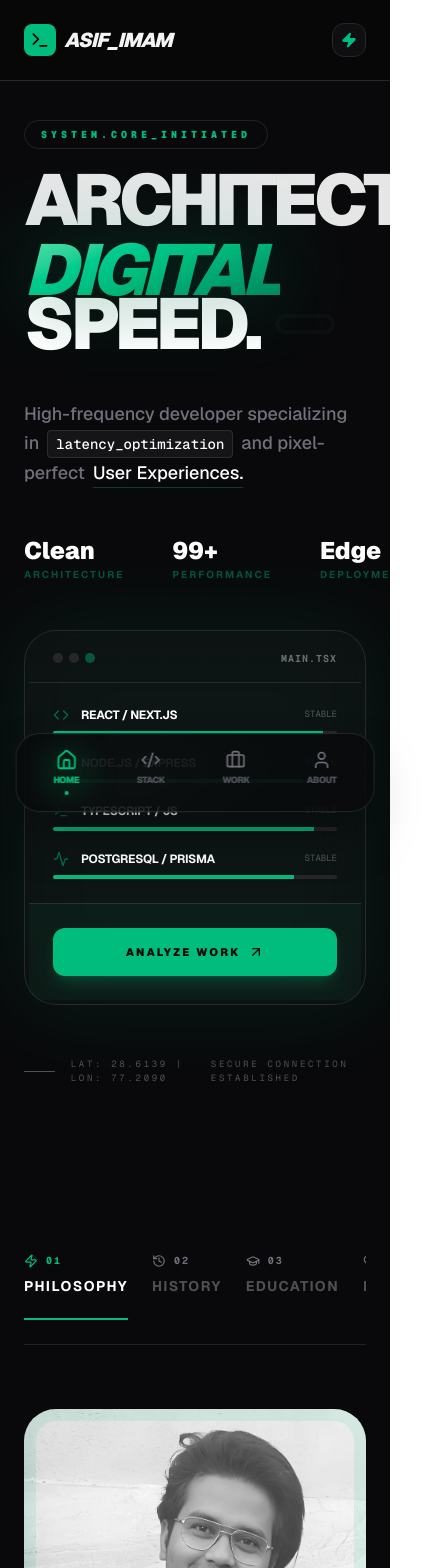
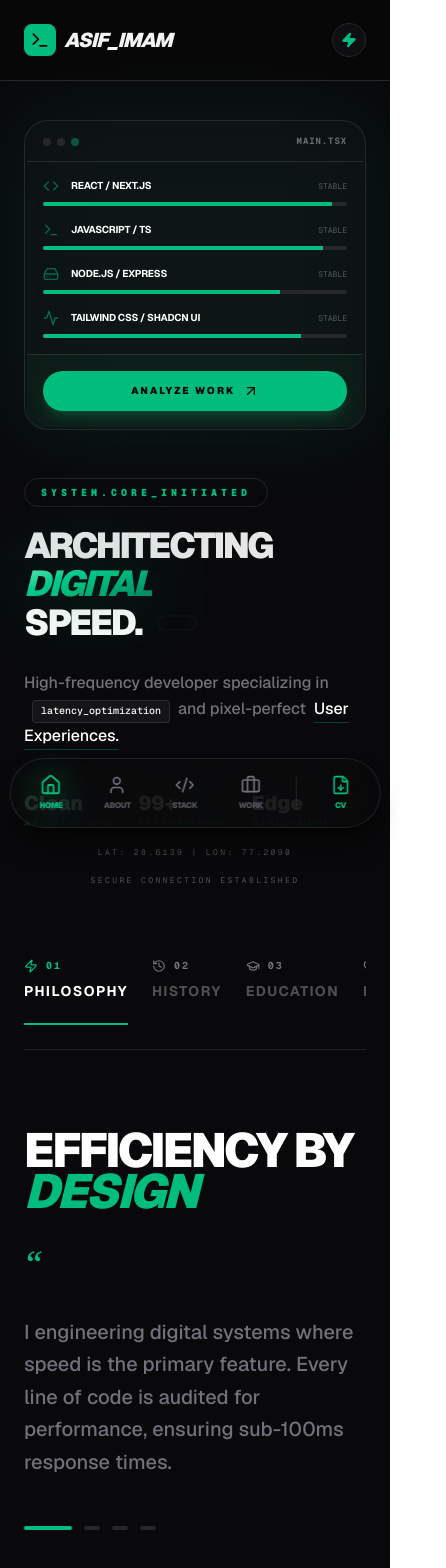
Before and after one commit to theasifimam/asifimam, a Next.js app: page / in a window 390 px wide. Shown: the top 1568 px of the page, 446 px wide, since content can reach past the window. Built offline with nearby package versions, Linux system fonts and the light colour scheme.

Commit message:
cv added minor fixes

```diff
--- a/src/app/components/About.jsx
+++ b/src/app/components/About.jsx
@@ -60,7 +60,7 @@ export default function EnhancedAboutSlider({ isDark = true }) {
   return (
     <section
       id="about"
-      className={`py-32 px-6 ${colors.bg} transition-colors duration-700`}
+      className={`py-12 px-6 ${colors.bg} transition-colors duration-700`}
     >
       <div className="max-w-7xl mx-auto">
         {/* NAVIGATION HEADER */}
@@ -118,22 +118,6 @@ export default function EnhancedAboutSlider({ isDark = true }) {
 
         {/* CONTENT GRID */}
         <div className="grid grid-cols-1 lg:grid-cols-12 gap-16 items-start">
-          {/* IMAGE DISK/FRAME */}
-          <div className="lg:col-span-4 relative group">
-            <div className="relative aspect-4/5 overflow-hidden rounded-4xl bg-zinc-800">
-              <img
-                src="/asifimam.jpg" // Replace with your image path
-                alt="Portrait"
-                className="object-cover w-full h-full grayscale hover:grayscale-0 transition-all duration-500"
-              />
-              <div className="absolute inset-0 border-12 rounded-4xl border-emerald-500/10 pointer-events-none" />
-            </div>
-            {/* Decorative Element */}
-            <div
-              className={`absolute -bottom-6 -right-6 w-32 h-32 rounded-4xl border-r-2 border-b-2 ${colors.border} -z-10`}
-            />
-          </div>
-
           {/* TEXT CONTENT */}
           <div className="lg:col-span-8 pt-4">
             <AnimatePresence mode="wait">
@@ -181,6 +165,31 @@ export default function EnhancedAboutSlider({ isDark = true }) {
               ))}
             </div>
           </div>
+
+          {/* IMAGE DISK/FRAME */}
+          <div className="lg:col-span-4 relative group">
+            <div className="relative aspect-4/5 overflow-hidden rounded-4xl bg-zinc-800">
+              <img
+                src="/asifimam.jpg" // Replace with your image path
+                alt="Portrait"
+                className="object-cover w-full h-full grayscale hover:grayscale-0 transition-all duration-500"
+              />
+              <div className="absolute inset-0 border-12 rounded-4xl border-emerald-500/10 pointer-events-none" />
+            </div>
+            {/* Decorative Element */}
+            <div
+              className={`absolute -bottom-6 -right-6 w-32 h-32 rounded-4xl border-r-2 border-b-2 ${colors.border} -z-10`}
+            />
+
+            {/* show name on image */}
+            <div className="absolute bottom-2 left-20 w-full pointer-events-none">
+              <span
+                className={`text-2xl md:text-4xl text-white font-extrabold uppercase tracking-widest`}
+              >
+                <span className={colors.accent}>Asif</span> Imam
+              </span>
+            </div>
+          </div>
         </div>
       </div>
     </section>
--- a/src/app/components/Contact.jsx
+++ b/src/app/components/Contact.jsx
@@ -1,4 +1,4 @@
-import { Mail, Phone } from "lucide-react";
+import { Mail, MessageCircle, Phone } from "lucide-react";
 
 export default function Contact({ isDark, theme }) {
   return (
@@ -17,7 +17,7 @@ export default function Contact({ isDark, theme }) {
       <div className="flex flex-wrap justify-center gap-6">
         <a
           href="mailto:asifimam999@gmail.com"
-          className={`${theme.accentBg} text-black px-12 py-5 font-black rounded-full flex items-center gap-3 hover:scale-105 transition-all shadow-lg`}
+          className={`${theme.accentBg} text-white px-12 py-5 font-black rounded-full flex items-center gap-3 hover:scale-105 transition-all shadow-lg`}
         >
           <Mail className="w-5 h-5" /> HIRE ME
         </a>
@@ -31,6 +31,16 @@ export default function Contact({ isDark, theme }) {
         >
           <Phone className="w-5 h-5" /> CALL
         </a>
+        <a
+          href="https://wa.me/919911471995"
+          className={`px-12 py-5 border-2 ${
+            isDark
+              ? "border-zinc-800 hover:bg-zinc-800"
+              : "border-zinc-200 hover:bg-zinc-100"
+          } font-black rounded-full flex items-center gap-3 transition-all`}
+        >
+          <MessageCircle className="w-5 h-5" /> WHATSAPP
+        </a>
       </div>
     </section>
   );
--- a/src/app/components/Header.jsx
+++ b/src/app/components/Header.jsx
@@ -1,20 +1,28 @@
 import React, { useState, useEffect } from "react";
-import { Terminal, Zap, Code2, Briefcase, User, Home } from "lucide-react";
+import {
+  Terminal,
+  Zap,
+  Code2,
+  Briefcase,
+  User,
+  Home,
+  FileDown,
+} from "lucide-react";
 
 export default function Header({ isDark, setIsDark, theme }) {
   const [activeSection, setActiveSection] = useState("home");
 
   const navLinks = [
     { name: "Home", href: "#home", id: "home", icon: Home },
+    { name: "About", href: "#about", id: "about", icon: User },
     { name: "Stack", href: "#skills", id: "skills", icon: Code2 },
     { name: "Work", href: "#projects", id: "projects", icon: Briefcase },
-    { name: "About", href: "#about", id: "about", icon: User },
   ];
 
   // Logic to detect which section is in view
   useEffect(() => {
     const handleScroll = () => {
-      const offset = 100; // Adjust this for sensitivity
+      const offset = 100;
       const scrollPos = window.scrollY + offset;
 
       navLinks.forEach((link) => {
@@ -33,7 +41,6 @@ export default function Header({ isDark, setIsDark, theme }) {
     return () => window.removeEventListener("scroll", handleScroll);
   }, []);
 
-  // Smooth scroll handler
   const handleScrollTo = (e, id) => {
     e.preventDefault();
     const element = document.getElementById(id);
@@ -42,6 +49,9 @@ export default function Header({ isDark, setIsDark, theme }) {
       setActiveSection(id);
     }
   };
+
+  // Replace this with your actual CV link (Google Drive, Cloudinary, or public folder)
+  const CV_URL = "/assets/asif-imam-cv.pdf";
 
   return (
     <>
@@ -74,9 +84,24 @@ export default function Header({ isDark, setIsDark, theme }) {
             ))}
           </div>
 
+          <div className="flex items-center gap-2">
+            {/* CV BUTTON - Desktop */}
+            <a
+              href={CV_URL}
+              target="_blank"
+              rel="noopener noreferrer"
+              className={`hidden sm:flex items-center gap-2 px-4 py-2 rounded-full text-[10px] font-black uppercase tracking-widest transition-all active:scale-95 border ${
+                isDark
+                  ? "bg-emerald-500/10 border-emerald-500/20 text-emerald-500 hover:bg-emerald-500 hover:text-black"
+                  : "bg-emerald-500 text-white hover:bg-emerald-600"
+              }`}
+            >
+              CV <FileDown className="w-3 h-3" />
+            </a>
+
             <button
               onClick={() => setIsDark(!isDark)}
-            className={`p-2 border rounded-xl transition-all active:scale-90 ${
+              className={`p-2 border rounded-full transition-all active:scale-90 ${
                 isDark
                   ? "border-zinc-800 bg-zinc-900/50"
                   : "border-zinc-200 bg-white/50"
@@ -89,13 +114,14 @@ export default function Header({ isDark, setIsDark, theme }) {
               />
             </button>
           </div>
+        </div>
       </nav>
 
       {/* MOBILE BOTTOM DOCK */}
-      <div className="fixed md:hidden bottom-8 left-1/2 -translate-x-1/2 w-[92%] max-w-[400px] z-50">
+      <div className="fixed md:hidden bottom-4 left-1/2 -translate-x-1/2 w-[95%] max-w-[440px] z-50">
         <div
           className={`
-          flex items-center justify-around p-2 rounded-3xl border backdrop-blur-2xl shadow-2xl
+          flex items-center justify-around p-2 rounded-full border backdrop-blur-2xl shadow-xl
           ${
             isDark
               ? "bg-zinc-950/80 border-white/10 shadow-black/50"
@@ -110,15 +136,13 @@ export default function Header({ isDark, setIsDark, theme }) {
                 key={link.name}
                 href={link.href}
                 onClick={(e) => handleScrollTo(e, link.id)}
-                className="relative flex flex-col items-center justify-center py-2 px-4 transition-all duration-300"
+                className="relative flex flex-col items-center justify-center py-2 px-3 transition-all duration-300"
               >
-                {/* Visual Glow behind active icon */}
                 {isActive && (
                   <div className="absolute inset-0 bg-emerald-500/10 blur-md rounded-full" />
                 )}
-
                 <link.icon
-                  className={`w-5 h-5 mb-1 z-10 transition-transform duration-300 ${
+                  className={`w-5 h-5 mb-1 z-10 ${
                     isActive
                       ? "text-emerald-500 scale-110"
                       : isDark
@@ -126,9 +150,8 @@ export default function Header({ isDark, setIsDark, theme }) {
                       : "text-zinc-400"
                   }`}
                 />
-
                 <span
-                  className={`text-[9px] font-black uppercase tracking-tighter z-10 transition-colors ${
+                  className={`text-[8px] font-black uppercase tracking-tighter z-10 ${
                     isActive
                       ? "text-emerald-500"
                       : isDark
@@ -138,18 +161,26 @@ export default function Header({ isDark, setIsDark, theme }) {
                 >
                   {link.name}
                 </span>
-
-                {/* Bottom Active Indicator Dot */}
-                <div
-                  className={`mt-1 w-1 h-1 rounded-full transition-all duration-300 ${
-                    isActive
-                      ? "bg-emerald-500 scale-100"
-                      : "bg-transparent scale-0"
-                  }`}
-                />
               </a>
             );
           })}
+
+          {/* CV OPTION - Mobile Dock */}
+          <div
+            className={`w-px h-8 mx-1 ${isDark ? "bg-white/10" : "bg-black/5"}`}
+          />
+
+          <a
+            href={CV_URL}
+            target="_blank"
+            rel="noopener noreferrer"
+            className="flex flex-col items-center justify-center py-2 px-3 text-emerald-500"
+          >
+            <FileDown className="w-5 h-5 mb-1" />
+            <span className="text-[8px] font-black uppercase tracking-tighter">
+              CV
+            </span>
+          </a>
         </div>
       </div>
     </>
--- a/src/app/components/HeroSection.jsx
+++ b/src/app/components/HeroSection.jsx
@@ -37,18 +37,17 @@ export default function SkillsHero({ isDark = true, theme }) {
   return (
     <section
       id="home"
-      className={`relative min-h-screen flex flex-col justify-center overflow-hidden transition-colors duration-700 py-[120px] ${colors.bg}`}
+      className={`relative min-h-screen flex flex-col justify-center overflow-hidden transition-colors duration-700 pt-30 pb-20 lg:py-[120px] ${colors.bg}`}
     >
       {/* BACKGROUND: Subtle Grid & Glow */}
       <div className="absolute inset-0 opacity-20 mask-[radial-gradient(ellipse_at_center,black,transparent)] pointer-events-none">
         <div className="absolute inset-0 bg-[linear-gradient(to_right,#80808012_1px,transparent_1px),linear-gradient(to_bottom,#80808012_1px,transparent_1px)] bg-size-[40px_40px]" />
       </div>
 
-      <div className="max-w-7xl mx-auto px-6 w-full grid grid-cols-1 lg:grid-cols-12 gap-12 items-center relative z-10">
-        {/* LEFT: Branding & Philosophy (7 Cols) */}
-        {/* LEFT: Branding & Philosophy (7 Cols) */}
-        <div className="lg:col-span-7">
-          {/* Sub-header with a scanning line effect */}
+      <div className="max-w-7xl mx-auto px-6 w-full grid grid-cols-1 lg:grid-cols-12 gap-12 lg:gap-8 items-center relative z-10">
+        {/* LEFT: Branding & Philosophy */}
+        <div className="lg:col-span-7 order-2 lg:order-1">
+          {/* Sub-header */}
           <div className="flex items-center gap-3 mb-6">
             <div
               className={`relative px-4 py-1.5 rounded-full text-[10px] font-mono font-black tracking-[0.4em] uppercase border ${colors.border} overflow-hidden group`}
@@ -58,13 +57,12 @@ export default function SkillsHero({ isDark = true, theme }) {
             </div>
           </div>
 
-          {/* MAIN HEADLINE: Massive, Layered, and Dynamic */}
+          {/* MAIN HEADLINE: Adjusted sizes for mobile (text-4xl -> text-7xl -> text-[140px]) */}
           <h2
-            className={`relative text-7xl md:text-[140px] font-black tracking-[-0.06em] uppercase leading-[0.75] mb-12 ${colors.textMain}`}
+            className={`relative text-4xl sm:text-6xl md:text-7xl lg:text-[120px] xl:text-[140px] font-black tracking-[-0.06em] uppercase leading-[0.85] lg:leading-[0.75] mb-8 lg:mb-12 ${colors.textMain}`}
           >
             <span className="block opacity-90">Architecting</span>
-            <span className="relative inline-block mt-4">
-              {/* Outline Text Effect for "Digital" */}
+            <span className="relative inline-block mt-2 lg:mt-4">
               <span
                 className={`absolute -inset-1 select-none blur-2xl opacity-20 bg-emerald-500 rounded-full`}
               />
@@ -73,21 +71,21 @@ export default function SkillsHero({ isDark = true, theme }) {
               </span>
             </span>
             <br />
-            <span className="flex items-center gap-4">
+            <span className="flex items-center gap-4 mt-2 lg:mt-0">
               Speed.
               <span
-                className={`h-5 md:h-10 w-[60px] md:w-[120px] rounded-full border-4 md:border-8 ${colors.border} opacity-20`}
+                className={`h-4 sm:h-6 lg:h-10 w-10 sm:w-20 lg:w-[120px] rounded-full border-2 sm:border-4 lg:border-8 ${colors.border} opacity-20`}
               />
             </span>
           </h2>
 
-          {/* DESCRIPTION: High Readability + Monospaced accents */}
+          {/* DESCRIPTION */}
           <p
-            className={`text-lg md:text-2xl max-w-xl leading-relaxed font-medium ${colors.textMuted}`}
+            className={`text-base sm:text-lg md:text-2xl max-w-xl leading-relaxed font-medium ${colors.textMuted}`}
           >
             High-frequency developer specializing in
             <span
-              className={`mx-2 font-mono text-sm px-2 py-1 rounded bg-white/5 border ${colors.border} ${colors.textMain}`}
+              className={`inline-block mx-2 font-mono text-[10px] sm:text-sm px-2 py-0.5 rounded bg-white/5 border ${colors.border} ${colors.textMain}`}
             >
               latency_optimization
             </span>
@@ -99,15 +97,17 @@ export default function SkillsHero({ isDark = true, theme }) {
             </span>
           </p>
 
-          {/* Re-integrated Metrics with updated look */}
-          <div className="flex gap-12 mt-12 items-center">
+          {/* Metrics: Wrapped for small screens */}
+          <div className="flex flex-wrap gap-6 sm:gap-12 mt-10 lg:mt-12 items-center">
             {metrics.map((m, i) => (
               <div key={i} className="flex flex-col">
-                <span className={`text-2xl font-black ${colors.textMain}`}>
+                <span
+                  className={`text-xl sm:text-2xl font-black ${colors.textMain}`}
+                >
                   {m.value}
                 </span>
                 <span
-                  className={`text-[10px] uppercase font-bold tracking-[0.2em] opacity-40 ${colors.accent}`}
+                  className={`text-[9px] sm:text-[10px] uppercase font-bold tracking-[0.2em] opacity-40 ${colors.accent}`}
                 >
                   {m.label}
                 </span>
@@ -116,30 +116,29 @@ export default function SkillsHero({ isDark = true, theme }) {
           </div>
         </div>
 
-        {/* RIGHT: The Live Code Terminal (5 Cols) */}
-        <div className="lg:col-span-5 relative">
-          {/* Outer Glow */}
+        {/* RIGHT: The Live Code Terminal */}
+        <div className="lg:col-span-5 relative order-1 lg:order-2">
           <div className="absolute -inset-1 bg-emerald-500/20 rounded-[36px] blur-2xl opacity-50" />
 
           <div
-            className={`relative rounded-4xl border ${colors.border} ${colors.card} p-1 backdrop-blur-xl overflow-hidden`}
+            className={`relative rounded-3xl lg:rounded-4xl border ${colors.border} ${colors.card} p-0.5 lg:p-1 backdrop-blur-xl overflow-hidden`}
           >
             {/* Terminal Header */}
             <div
-              className={`flex items-center justify-between px-6 py-4 border-b ${colors.border}`}
+              className={`flex items-center justify-between px-4 lg:px-6 py-3 lg:py-4 border-b ${colors.border}`}
             >
               <div className="flex gap-1.5">
-                <div className="w-2.5 h-2.5 rounded-full bg-zinc-800" />
-                <div className="w-2.5 h-2.5 rounded-full bg-zinc-800" />
-                <div className="w-2.5 h-2.5 rounded-full bg-emerald-500/40" />
+                <div className="w-2 h-2 lg:w-2.5 lg:h-2.5 rounded-full bg-zinc-800" />
+                <div className="w-2 h-2 lg:w-2.5 lg:h-2.5 rounded-full bg-zinc-800" />
+                <div className="w-2 h-2 lg:w-2.5 lg:h-2.5 rounded-full bg-emerald-500/40" />
               </div>
-              <span className="text-[10px] font-mono opacity-40 uppercase tracking-widest font-bold">
+              <span className="text-[9px] lg:text-[10px] font-mono opacity-40 uppercase tracking-widest font-bold">
                 Main.tsx
               </span>
             </div>
 
-            {/* List of Skills with Status Bars */}
-            <div className="p-6 space-y-5">
+            {/* List of Skills */}
+            <div className="p-4 lg:p-6 space-y-4 lg:space-y-5">
               {[
                 {
                   name: "React / Next.js",
@@ -147,17 +146,17 @@ export default function SkillsHero({ isDark = true, theme }) {
                   pct: "w-[95%]",
                 },
                 {
-                  name: "Node.js / Express",
-                  icon: <HardDrive className="w-4 h-4" />,
-                  pct: "w-[88%]",
-                },
-                {
-                  name: "TypeScript / JS",
+                  name: "JavaScript / TS ",
                   icon: <TerminalIcon className="w-4 h-4" />,
                   pct: "w-[92%]",
                 },
                 {
-                  name: "PostgreSQL / Prisma",
+                  name: "Node.js / Express",
+                  icon: <HardDrive className="w-4 h-4" />,
+                  pct: "w-[78%]",
+                },
+                {
+                  name: "Tailwind CSS / Shadcn UI",
                   icon: <Activity className="w-4 h-4" />,
                   pct: "w-[85%]",
                 },
@@ -171,12 +170,12 @@ export default function SkillsHero({ isDark = true, theme }) {
                         {skill.icon}
                       </div>
                       <span
-                        className={`text-xs font-bold uppercase tracking-tight ${colors.textMain}`}
+                        className={`text-[10px] lg:text-xs font-bold uppercase tracking-tight ${colors.textMain}`}
                       >
                         {skill.name}
                       </span>
                     </div>
-                    <span className="text-[9px] font-mono opacity-30">
+                    <span className="text-[8px] lg:text-[9px] font-mono opacity-30">
                       STABLE
                     </span>
                   </div>
@@ -193,10 +192,11 @@ export default function SkillsHero({ isDark = true, theme }) {
               ))}
             </div>
 
-            {/* Call to Action Inside Terminal */}
-            <div className={`p-6 border-t ${colors.border} bg-emerald-500/5`}>
+            <div
+              className={`p-4 lg:p-6 border-t ${colors.border} bg-emerald-500/5`}
+            >
               <button
-                className={`w-full py-4 rounded-xl ${colors.accentBg} text-zinc-950 font-black text-[11px] uppercase tracking-[0.2em] flex items-center justify-center gap-2 hover:scale-[1.02] active:scale-95 transition-all shadow-lg shadow-emerald-500/20`}
+                className={`w-full py-3 lg:py-4 rounded-3xl ${colors.accentBg} text-zinc-950 font-black text-[10px] lg:text-[11px] uppercase tracking-[0.2em] flex items-center justify-center gap-2 hover:scale-[1.02] active:scale-95 transition-all shadow-lg shadow-emerald-500/20`}
               >
                 Analyze Work <ArrowUpRight className="w-4 h-4" />
               </button>
@@ -205,15 +205,19 @@ export default function SkillsHero({ isDark = true, theme }) {
         </div>
       </div>
 
-      {/* FOOTER: System Status */}
-      <div className="absolute bottom-10 left-0 w-full px-6 flex justify-between items-center opacity-30">
+      {/* FOOTER: Adjusted for mobile (flex-col on tiny screens) */}
+      <div className="absolute bottom-6 lg:bottom-10 left-0 w-full px-6 flex flex-col sm:flex-row justify-between items-center gap-4 opacity-30">
         <div className="flex items-center gap-4">
-          <div className={`h-px w-12 ${isDark ? "bg-white" : "bg-black"}`} />
-          <span className="text-[9px] font-mono uppercase tracking-[0.3em]">
+          <div
+            className={`hidden sm:block h-px w-12 ${
+              isDark ? "bg-white" : "bg-black"
+            }`}
+          />
+          <span className="text-[8px] lg:text-[9px] font-mono uppercase tracking-[0.3em]">
             Lat: 28.6139 | Lon: 77.2090
           </span>
         </div>
-        <div className="text-[9px] font-mono uppercase tracking-[0.3em]">
+        <div className="text-[8px] lg:text-[9px] font-mono uppercase tracking-[0.3em]">
           Secure Connection Established
         </div>
       </div>
--- a/src/app/components/Projects.jsx
+++ b/src/app/components/Projects.jsx
@@ -17,7 +17,6 @@ export default function Projects({ isDark, theme }) {
         "User Authentication",
         "Posts, Comments, Replies",
         "99.9% Uptime",
-        "Real-time Sync",
         "Chat System",
       ],
       tech: ["Next.js", "Node.js", "Express", "MongoDB", "Redux Toolkit"],
@@ -34,8 +33,13 @@ export default function Projects({ isDark, theme }) {
       title: "SabkiMandi Dashboard",
       category: "Frontend Architecture",
       description:
-        "Built a real-time dashboard using React.js and Chart.js. Implemented a robust data synchronization system.",
-      metrics: ["Real-time Sync", "99.9% Uptime"],
+        "Built a real-time dashboard using React.js and Chart.js. Implemented a robust data synchronization system. Implemented a bulk product update, add, delete and get using CSV or Excel files.",
+      metrics: [
+        "Real-time Sync",
+        "99.9% Uptime",
+        "CSV/Excel Support",
+        "API Integration",
+      ],
       tech: ["React.js", "Chart.js", "Express", "Node.js", "SQL"],
       link: "https://sabkimandi.com/",
       images: ["/assets/hrms.png"],
```
Also changed, not shown: 1 other file (tests, documents, lock files or other folders). Lines whose indentation alone changed are shown as unchanged.
